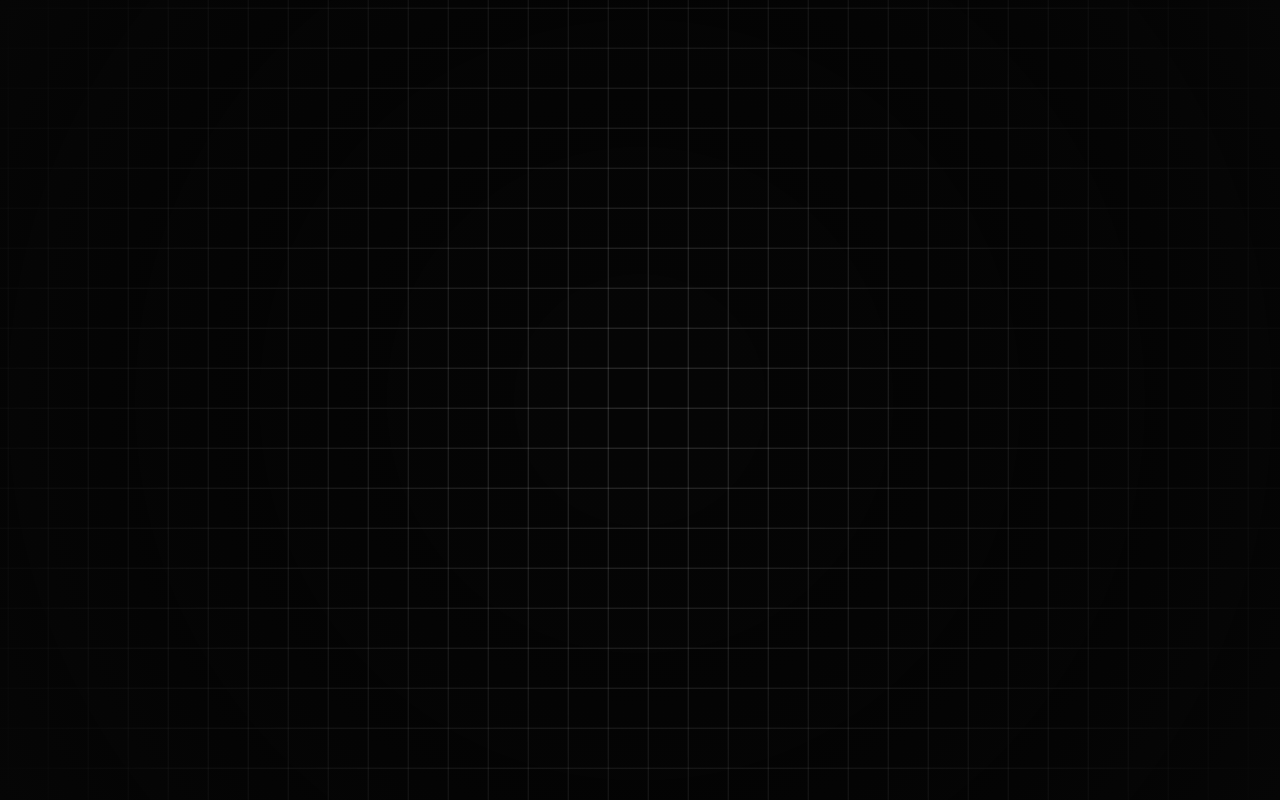
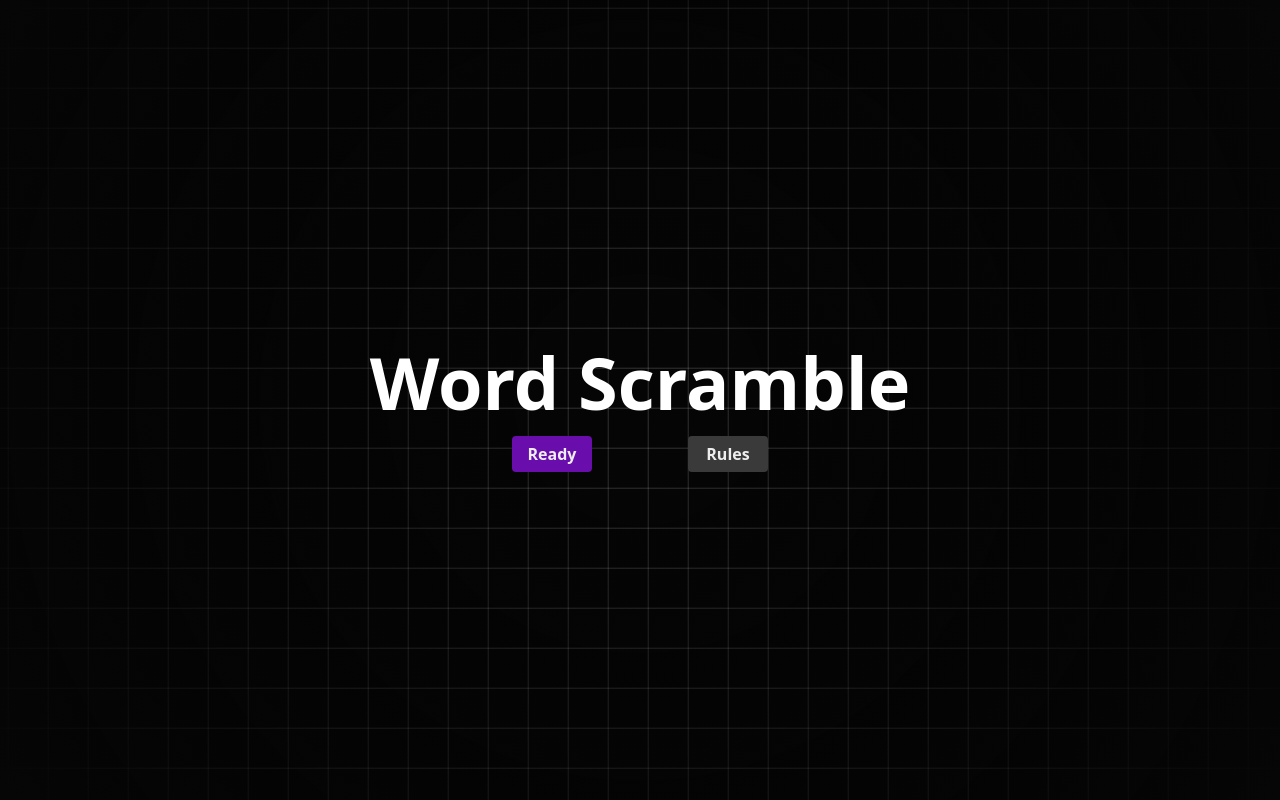
Before and after one commit to kennedyifeadi/wordScramble, a React (Vite) app: page / in a window 1280 px wide. Built offline with nearby package versions, Linux system fonts and the light colour scheme.

Commit message:
Refactor InitialGameScreen component to include title and buttons

```diff
--- a/src/components/InitialGameScreen.jsx
+++ b/src/components/InitialGameScreen.jsx
@@ -3,7 +3,7 @@ import { Squares } from "./Utilities/Squares";
 
 export const InitialGameScreen = () => {
   return (
-    <div className="w-full h-full bg-[#060606] text-[#ffffff1a]">
+    <div className="w-full h-full bg-[#060606] text-[#ffffff1a] relative flex flex-col justify-center items-center">
       <Squares
         speed={0.1}
         squareSize={40}
@@ -11,6 +11,15 @@ export const InitialGameScreen = () => {
         borderColor="#ffffff1a"
         hoverFillColor="#222"
       />
+      <h1 className="text-white text-[72px] z-10 font-extrabold">Word Scramble</h1>
+      <div className="flex gap-2.5 w-[20%] z-20 justify-between h-max">
+        <div className="w-max h-max">
+            <button className="h-[2.3rem] w-[5rem] text-[#EDEDED] hover:bg-[#7D1DBE] duration-300 ease-in-out cursor-pointer font-bold rounded-sm bg-[#6A0DAD]">Ready</button>
+        </div>
+        <div className="w-max h-max">
+            <button className="h-[2.3rem] w-[5rem] bg-[#3A3A3A] text-[#EDEDED] hover:bg-[#4A4A4A] duration-300 ease-in-out cursor-pointer font-bold rounded-sm">Rules</button>
+        </div>
+      </div>
     </div>
   );
 };
--- a/src/components/Utilities/Squares.jsx
+++ b/src/components/Utilities/Squares.jsx
@@ -127,5 +127,5 @@ export const Squares = ({
     };
   }, [direction, speed, borderColor, hoverFillColor, hoveredSquare, squareSize]);
 
-  return <canvas ref={canvasRef} className="w-full h-full border-none block"></canvas>;
+  return <canvas ref={canvasRef} className="w-full h-full border-none block absolute top-0"></canvas>;
 };
```
